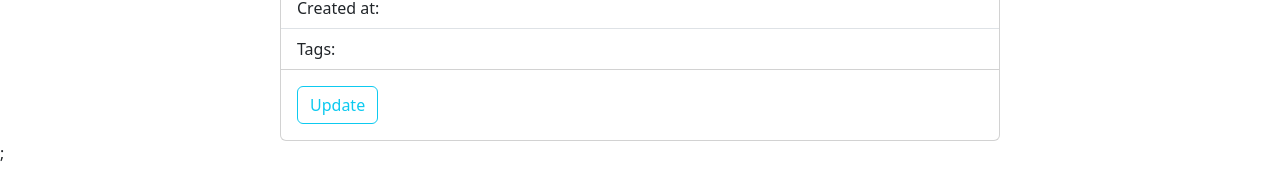
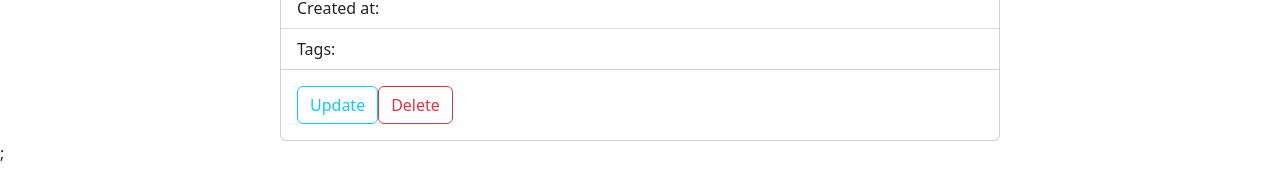
Before and after one commit to robert-brumleve/crowd-sourced-fitness-challenge-app, a React (Create React App) app in the folder frontend/: page /challenges/view/1 in a window 1280 px wide. Shown: the part 382-572 px from the top of the page. Built offline with nearby package versions, Linux system fonts and the light colour scheme; no server answers.

Commit message:
only authorized user can delete

```diff
--- a/frontend/src/App.js
+++ b/frontend/src/App.js
@@ -11,7 +11,6 @@ import CreateChallenge from "./challenges/CreateChallenge";
 import ViewChallenge from "./challenges/ViewChallenge";
 import UpdateChallenge from "./challenges/UpdateChallenge";
 import SearchChallenge from "./challenges/SearchChallenge";
-
 import ChatRoom from "./chat/ChatRoom";
 
 const App = () => {
--- a/frontend/src/challenges/CommunityChallenges.js
+++ b/frontend/src/challenges/CommunityChallenges.js
@@ -5,7 +5,6 @@ import Header from "../components/Header";
 import ChallengeList from "../components/ChallengesList";
 import TableHeader from "../components/TableHeader";
 import challengeURL from "../data/challengeURL";
-import { PlusIcon } from "../components/Icons";
 
 const AllChallenges = () => {
   const [challenges, setChallenges] = useState([]);
@@ -17,23 +16,13 @@ const AllChallenges = () => {
       .catch((err) => console.log(err));
   }, []);
 
-  const handleDelete = (id) => {
-    axios
-      .delete(`${challengeURL}/delete/${id}`)
-      .then((res) => {
-        setChallenges((prevChallenges) =>
-          prevChallenges.filter((challenge) => challenge.challengeID !== id)
-        );
-      })
-      .catch((err) => console.log(err));
-  };
-
   return (
     <div className="border p-3">
       <Header header="COMMUNITY CHALLENGES"/>
       <div className="d-flex justify-content-end">
         <Link to="/challenges/create" className="btn btn-outline-success">
-          {PlusIcon}
+          {/* {PlusIcon} */}
+          CREATE NEW CHALLENGE
         </Link>
       </div>
 
@@ -49,7 +38,7 @@ const AllChallenges = () => {
                   type={item.type}
                   name={item.name}
                   difficulty={item.difficulty}
-                  handleDelete={handleDelete}
+                  // handleDelete={handleDelete}
                 />
               );
             })}
--- a/frontend/src/challenges/SearchChallenge.js
+++ b/frontend/src/challenges/SearchChallenge.js
@@ -5,7 +5,7 @@ import Header from "../components/Header";
 import ChallengeList from "../components/ChallengesList";
 import TableHeader from "../components/TableHeader";
 import challengeURL from "../data/challengeURL";
-import { CloseIcon, PlusIcon } from "../components/Icons";
+import { CloseIcon} from "../components/Icons";
 
 const Search = () => {
   const { keywords } = useParams();
@@ -36,7 +36,7 @@ const Search = () => {
       <Header header="SEARCH RESULTS" />
       <div className="d-flex justify-content-end">
         <Link to="/challenges/create" className="btn btn-outline-success">
-          {PlusIcon}
+          CREATE NEW CHALLENGE
         </Link>
         <Link to="/challenges" className="btn btn-outline-dark">
           {CloseIcon}
--- a/frontend/src/challenges/ViewChallenge.js
+++ b/frontend/src/challenges/ViewChallenge.js
@@ -10,7 +10,8 @@ const ViewChallenge = () => {
   const { id } = useParams();
   const [challenge, setChallenge] = useState([]);
   const [isAuthorized, setIsAuthorized] = useState(true);
-  const [errorMessage, setErrorMessage] = useState(null);
+  const [errorUpdateMessage, setErrorUpdateMessage] = useState(null);
+  const [errorDeleteMessage, setErrorDeleteMessage] = useState(null);
   const { created_at } = challenge;
   const date = new Date(created_at);
   const formattedDate = created_at ? date.toISOString().split("T")[0] : "";
@@ -49,10 +50,27 @@ const ViewChallenge = () => {
   const handleUpdateClick = () => {
     if (!isAuthorized) {
       // Show error message and prevent navigation
-      setErrorMessage("You are not authorized to update this challenge.");
+      setErrorUpdateMessage("You are not authorized to update this challenge.");
     } else {
-      setErrorMessage(null);
+      setErrorUpdateMessage(null);
       navigate(`/challenges/update/${challenge.challengeID}`);
+    }
+  };
+
+  const handleDeleteClick = () => {
+    if (!isAuthorized) {
+      // Show error message and prevent navigation
+      setErrorDeleteMessage("You are not authorized to delete this challenge.");
+    } else {
+      const confirmed = window.confirm(
+        "Are you sure you want to delete this challenge?"
+      );
+      if (!confirmed) return;
+      setErrorDeleteMessage(null);
+      axios
+        .delete(`${challengeURL}/delete/${id}`)
+        .then(navigate("/challenges"))
+        .catch((err) => console.log(err));
     }
   };
 
@@ -72,7 +90,9 @@ const ViewChallenge = () => {
           created_at={formattedDate}
           tags={challenge.tags}
           handleUpdateClick={handleUpdateClick}
-          errorMessage={errorMessage}
+          handleDeleteClick={handleDeleteClick}
+          errorUpdateMessage={errorUpdateMessage}
+          errorDeleteMessage={errorDeleteMessage}
         />
       ) : (
         <div>
--- a/frontend/src/components/Challenge.js
+++ b/frontend/src/components/Challenge.js
@@ -26,9 +26,14 @@ const Challenge = (props) => {
           <li class="list-group-item">Tags: {props.tags}</li>
         </ul>
         <div class="card-body">
-          {props.errorMessage && (
+          {props.errorUpdateMessage && (
             <div className="alert alert-danger">
-              {props.errorMessage}
+              {props.errorUpdateMessage}
+            </div>
+          )}
+          {props.errorDeleteMessage && (
+            <div className="alert alert-danger">
+              {props.errorDeleteMessage}
             </div>
           )}
           <button
@@ -37,6 +42,12 @@ const Challenge = (props) => {
           >
             Update
           </button>
+          <button
+            onClick={props.handleDeleteClick}
+            className="btn btn-outline-danger"
+          >
+            Delete
+          </button>
         </div>
       </div>
     </div>
--- a/frontend/src/components/ChallengesList.js
+++ b/frontend/src/components/ChallengesList.js
@@ -1,33 +1,27 @@
 import React from "react";
 import { Link } from "react-router-dom";
-import { TrashIcon, ExpandIcon} from "./Icons";
+import { TrashIcon, ViewIcon, PlusIcon } from "./Icons";
 
 const ChallengeList = (props) => {
   return (
     <tr key={props.challengeID} className="text-center">
       {/* <th scope="row">{props.challengeID}</th> */}
-      <td className="text-center col-sm-3">
-        {props.name}
-      </td>
-      <td className="text-center col-sm-1">
-        {props.type}
-      </td>
-      <td className="text-center col-sm-1">
-        {props.difficulty}
-      </td>
+      <td className="text-center col-sm-3">{props.name}</td>
+      <td className="text-center col-sm-1">{props.type}</td>
+      <td className="text-center col-sm-1">{props.difficulty}</td>
       <td className="text-center col-sm-1">
         <Link
           to={`/challenges/view/${props.challengeID}`}
           className="btn btn-outline-info btn-sm"
         >
-          {ExpandIcon}
+          {ViewIcon}
         </Link>
-        <button
-          className="btn btn-outline-danger btn-sm mx-2"
-          onClick={() => props.handleDelete(props.challengeID)}
-        >
-          {TrashIcon}
-        </button>
+        {props.errorMessage && (
+          <div className="alert alert-danger">{props.errorMessage}</div>
+        )}
+        <Link to={`/chatroom`} className="btn btn-outline-primary btn-sm">
+          {PlusIcon}
+        </Link>
       </td>
     </tr>
   );
--- a/frontend/src/components/Icons.js
+++ b/frontend/src/components/Icons.js
@@ -1,6 +1,6 @@
 import React from "react";
 import { FontAwesomeIcon } from "@fortawesome/react-fontawesome";
-import { faTrash, faEdit, faPlus, faExpand, faMagnifyingGlass, faPen, faXmark} from "@fortawesome/free-solid-svg-icons";
+import { faTrash, faEdit, faPlus, faExpand, faMagnifyingGlass, faPen, faXmark, faEye} from "@fortawesome/free-solid-svg-icons";
 
 export const TrashIcon = <FontAwesomeIcon icon={faTrash} />;
 export const ExpandIcon = <FontAwesomeIcon icon={faExpand} />;
@@ -9,3 +9,4 @@ export const EditIcon = <FontAwesomeIcon icon={faEdit} />;
 export const MagnifyingGlassIcon = <FontAwesomeIcon icon={faMagnifyingGlass} />
 export const UpdateIcon = <FontAwesomeIcon icon={faPen} />
 export const CloseIcon = <FontAwesomeIcon icon={faXmark} />
+export const ViewIcon = <FontAwesomeIcon icon={faEye} />
```
Also changed, not shown: frontend/src/components/IsAuthorized.js (added, +34 -0 lines).
